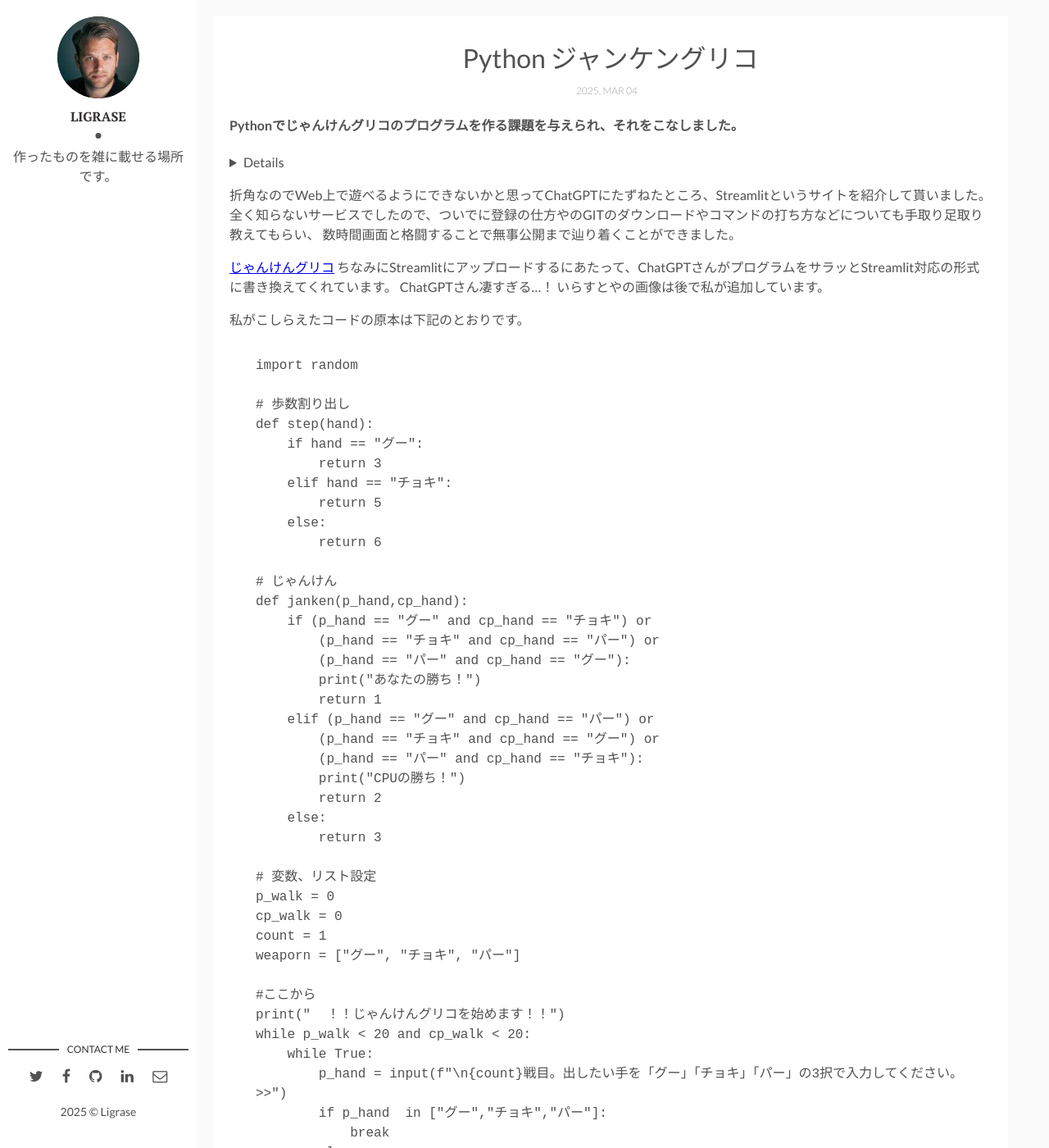
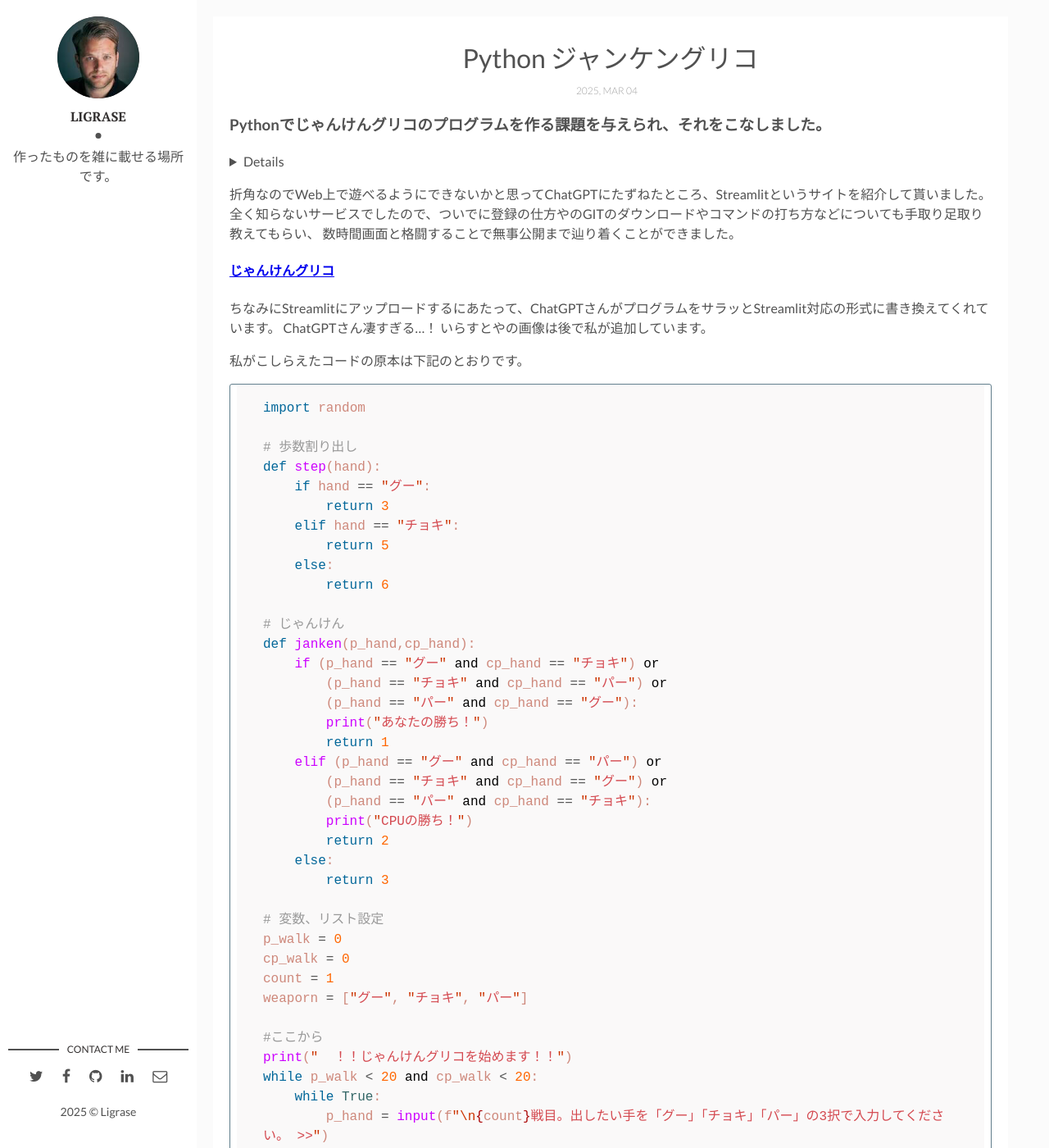
Before and after one commit to Liqrase/diary-1, a Jekyll site: the page built from _posts/2025-03-05-python-jankenglico.markdown, in a window 1280 px wide and 1400 px high. Shown: the whole window at 82% size. Built offline with Jekyll 4.4.1, drawn with Linux system fonts in a browser that asks for light colours; comment, search, counter and statistics services are not loaded; some of the changed text lies outside the part shown.

Commit message:
janken-4

````diff
--- a/_posts/2025-03-05-python-jankenglico.markdown
+++ b/_posts/2025-03-05-python-jankenglico.markdown
@@ -7,7 +7,7 @@ img:  # Add image post (optional)
 fig-caption: # Add figcaption (optional)
 tags: [Python]
 ---
-#### Pythonでじゃんけんグリコのプログラムを作る課題を与えられ、それをこなしました。
+### Pythonでじゃんけんグリコのプログラムを作る課題を与えられ、それをこなしました。
 
 
 <details><summary制作：ジャンケングリコを作る</summary>
@@ -23,13 +23,14 @@ tags: [Python]
 全く知らないサービスでしたので、ついでに登録の仕方やのGITのダウンロードやコマンドの打ち方などについても手取り足取り教えてもらい、
 数時間画面と格闘することで無事公開まで辿り着くことができました。
 
-[じゃんけんグリコ](https://images-dycudlrhav7fnl3liqevsj.streamlit.app/)
+#### [じゃんけんグリコ](https://images-dycudlrhav7fnl3liqevsj.streamlit.app/)
+
 ちなみにStreamlitにアップロードするにあたって、ChatGPTさんがプログラムをサラッとStreamlit対応の形式に書き換えてくれています。
 ChatGPTさん凄すぎる…！
 いらすとやの画像は後で私が追加しています。
 
 私がこしらえたコードの原本は下記のとおりです。
-```python:jankenglico.py
+```python
 import random
 
 # 歩数割り出し
@@ -94,7 +95,7 @@ else:
 ```
 
 ちなみに、課題の怪盗例のコードでは、
-```python:jankenglico-trim.py
+```python
 if (p_hand == "グー" and cp_hand == "チョキ") or (p_hand == "チョキ" and cp_hand == "パー") or (p_hand == "パー" and cp_hand == "グー"):
 ```
 などの条件の部分は、グーチョキパーを0,1,2に割り当てたリストを作り、3で割った余りを利用して場合分けされていました。
````
